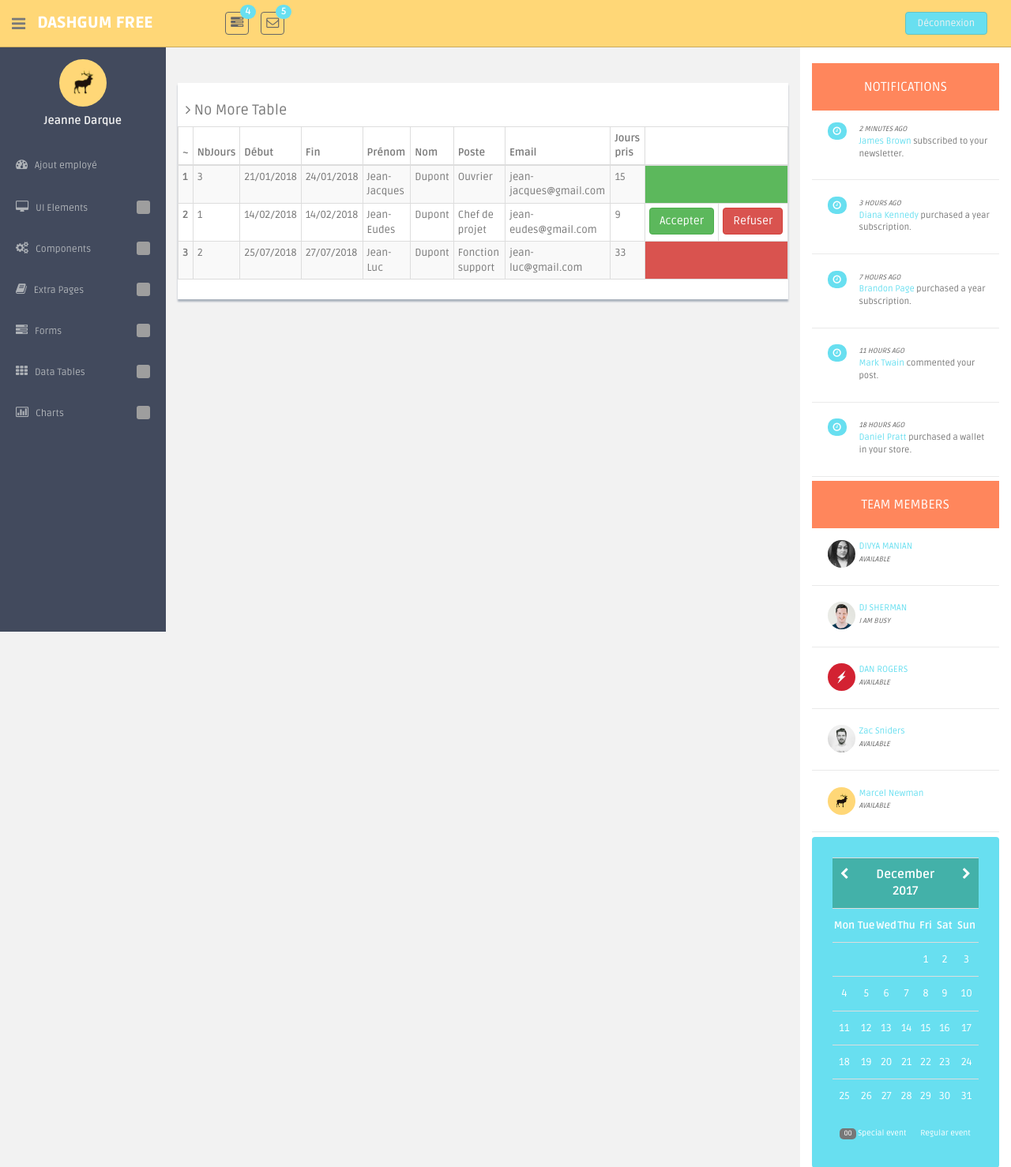
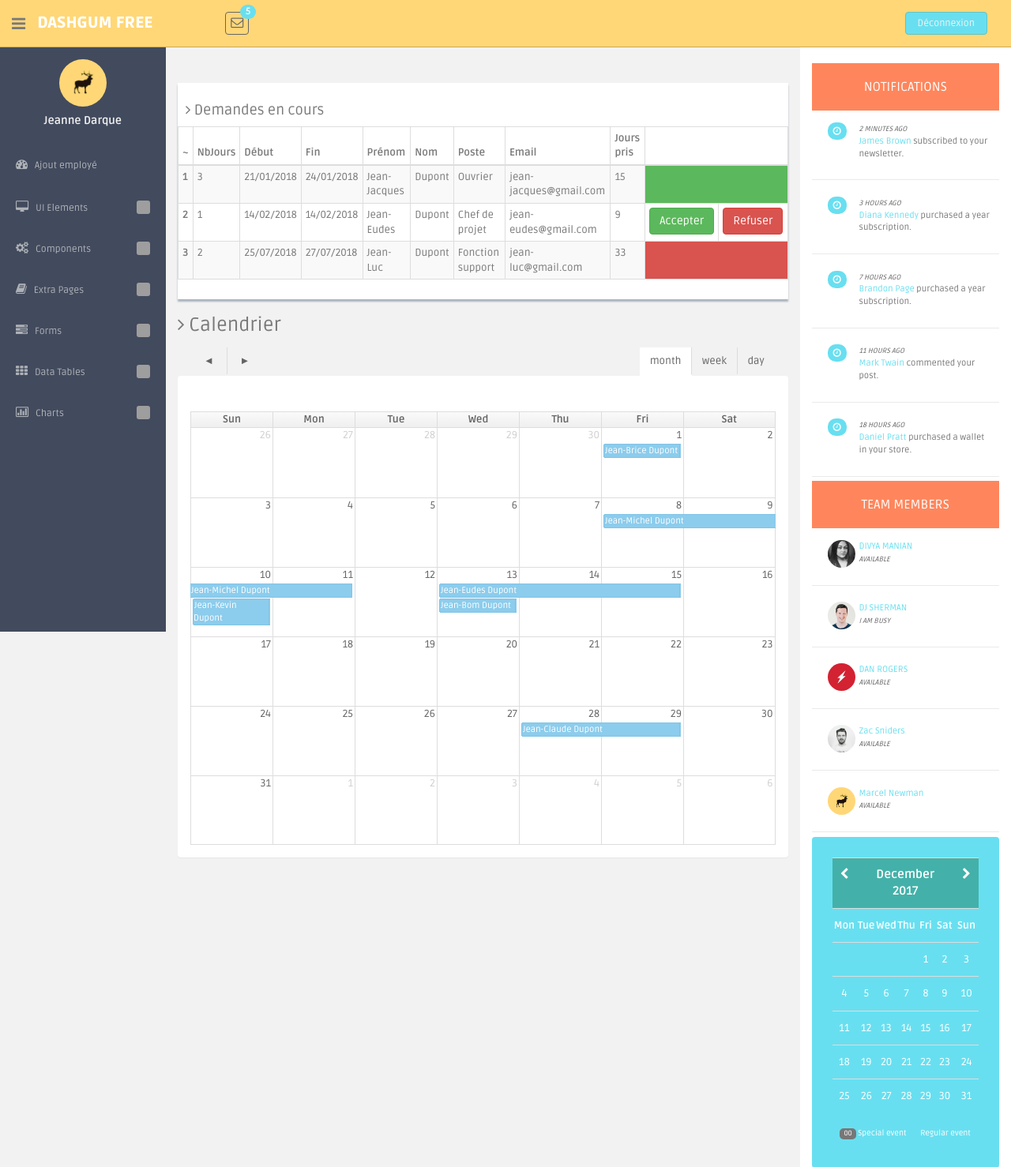
Before and after one commit to APRikube/projetCommunication, a PHP site: page /lndex.php in a window 1280 px wide. Shown: the top 1478 px of the page at 79% size. Run offline with PHP 8.4, Linux system fonts and the light colour scheme; grey boxes are pictures that could not be loaded.

Commit message:
osef lol mdr

```diff
--- a/assets/js/calendar-conf-events.js
+++ b/assets/js/calendar-conf-events.js
@@ -35,7 +35,7 @@ var Script = function () {
 
     $('#calendar').fullCalendar({
         header: {
-            left: 'prev,next today',
+            left: 'prev,next Aujourdhui',
             center: 'title',
             right: 'month,basicWeek,basicDay'
         },
@@ -66,48 +66,32 @@ var Script = function () {
         },
         events: [
             {
-                title: 'All Day Event',
+                title: 'Jean-Brice Dupont',
                 start: new Date(y, m, 1)
             },
             {
-                title: 'Long Event',
+                title: 'Jean-Michel Dupont',
                 start: new Date(y, m, d-5),
                 end: new Date(y, m, d-2)
             },
             {
                 id: 999,
-                title: 'Repeating Event',
-                start: new Date(y, m, d-3, 16, 0),
-                allDay: false
+                title: 'Jean-Kevin Dupont',
+                start: new Date(y, m, d-3)
             },
             {
-                id: 999,
-                title: 'Repeating Event',
-                start: new Date(y, m, d+4, 16, 0),
-                allDay: false
+                title: 'Jean-Bom Dupont',
+                start: new Date(y, m, d)
             },
             {
-                title: 'Meeting',
-                start: new Date(y, m, d, 10, 30),
-                allDay: false
+                title: 'Jean-Eudes Dupont',
+                start: new Date(y, m, d),
+                end: new Date(y, m, d+2)
             },
             {
-                title: 'Lunch',
-                start: new Date(y, m, d, 12, 0),
-                end: new Date(y, m, d, 14, 0),
-                allDay: false
-            },
-            {
-                title: 'Birthday Party',
-                start: new Date(y, m, d+1, 19, 0),
-                end: new Date(y, m, d+1, 22, 30),
-                allDay: false
-            },
-            {
-                title: 'Click for Google',
+                title: 'Jean-Claude Dupont',
                 start: new Date(y, m, 28),
                 end: new Date(y, m, 29),
-                url: 'http://google.com/'
             }
         ]
     });
--- a/lndex.php
+++ b/lndex.php
@@ -19,6 +19,7 @@
     <link href="assets/css/bootstrap.css" rel="stylesheet">
     <!--external css-->
     <link href="assets/font-awesome/css/font-awesome.css" rel="stylesheet"/>
+    <link href="assets/js/fullcalendar/bootstrap-fullcalendar.css" rel="stylesheet" />
     <link rel="stylesheet" type="text/css" href="assets/css/zabuto_calendar.css">
     <link rel="stylesheet" type="text/css" href="assets/js/gritter/css/jquery.gritter.css"/>
     <link rel="stylesheet" type="text/css" href="assets/lineicons/style.css">
@@ -27,8 +28,6 @@
     <link href="assets/css/style.css" rel="stylesheet">
     <link href="assets/css/style-responsive.css" rel="stylesheet">
     <link href="assets/css/table-responsive.css" rel="stylesheet">
-
-    <script src="assets/js/chart-master/Chart.js"></script>
 
     <!-- HTML5 shim and Respond.js IE8 support of HTML5 elements and media queries -->
     <!--[if lt IE 9]>
@@ -94,79 +93,6 @@
         <div class="nav notify-row" id="top_menu">
             <!--  notification start -->
             <ul class="nav top-menu">
-                <!-- settings start -->
-                <li class="dropdown">
-                    <a data-toggle="dropdown" class="dropdown-toggle" href="index.html#">
-                        <i class="fa fa-tasks"></i>
-                        <span class="badge bg-theme">4</span>
-                    </a>
-                    <ul class="dropdown-menu extended tasks-bar">
-                        <div class="notify-arrow notify-arrow-green"></div>
-                        <li>
-                            <p class="green">You have 4 pending tasks</p>
-                        </li>
-                        <li>
-                            <a href="index.html#">
-                                <div class="task-info">
-                                    <div class="desc">DashGum Admin Panel</div>
-                                    <div class="percent">40%</div>
-                                </div>
-                                <div class="progress progress-striped">
-                                    <div class="progress-bar progress-bar-success" role="progressbar" aria-valuenow="40"
-                                         aria-valuemin="0" aria-valuemax="100" style="width: 40%">
-                                        <span class="sr-only">40% Complete (success)</span>
-                                    </div>
-                                </div>
-                            </a>
-                        </li>
-                        <li>
-                            <a href="index.html#">
-                                <div class="task-info">
-                                    <div class="desc">Database Update</div>
-                                    <div class="percent">60%</div>
-                                </div>
-                                <div class="progress progress-striped">
-                                    <div class="progress-bar progress-bar-warning" role="progressbar" aria-valuenow="60"
-                                         aria-valuemin="0" aria-valuemax="100" style="width: 60%">
-                                        <span class="sr-only">60% Complete (warning)</span>
-                                    </div>
-                                </div>
-                            </a>
-                        </li>
-                        <li>
-                            <a href="index.html#">
-                                <div class="task-info">
-                                    <div class="desc">Product Development</div>
-                                    <div class="percent">80%</div>
-                                </div>
-                                <div class="progress progress-striped">
-                                    <div class="progress-bar progress-bar-info" role="progressbar" aria-valuenow="80"
-                                         aria-valuemin="0" aria-valuemax="100" style="width: 80%">
-                                        <span class="sr-only">80% Complete</span>
-                                    </div>
-                                </div>
-                            </a>
-                        </li>
-                        <li>
-                            <a href="index.html#">
-                                <div class="task-info">
-                                    <div class="desc">Payments Sent</div>
-                                    <div class="percent">70%</div>
-                                </div>
-                                <div class="progress progress-striped">
-                                    <div class="progress-bar progress-bar-danger" role="progressbar" aria-valuenow="70"
-                                         aria-valuemin="0" aria-valuemax="100" style="width: 70%">
-                                        <span class="sr-only">70% Complete (Important)</span>
-                                    </div>
-                                </div>
-                            </a>
-                        </li>
-                        <li class="external">
-                            <a href="#">See All Tasks</a>
-                        </li>
-                    </ul>
-                </li>
-                <!-- settings end -->
                 <!-- inbox dropdown start-->
                 <li id="header_inbox_bar" class="dropdown">
                     <a data-toggle="dropdown" class="dropdown-toggle" href="index.html#">
@@ -370,7 +296,7 @@
                     <div class="row mt">
                         <div class="col-lg-12">
                             <div class="content-panel">
-                                <h4><i class="fa fa-angle-right"></i> No More Table</h4>
+                                <h4><i class="fa fa-angle-right"></i> Demandes en cours</h4>
                                 <section id="no-more-tables">
                                     <table class="table table-bordered table-striped table-condensed cf">
                                         <thead>
@@ -435,6 +361,17 @@
                             </div>
                             <! --/content-panel -->
                         </div><!-- /col-md-12 -->
+                    </div>
+
+                    <h3><i class="fa fa-angle-right"></i> Calendrier</h3>
+                    <div class="row mt">
+                        <aside class="col-lg-12 mt">
+                            <section class="panel">
+                                <div class="panel-body">
+                                    <div id="calendar" class="has-toolbar"></div>
+                                </div>
+                            </section>
+                        </aside>
                     </div>
 
 
@@ -610,6 +547,8 @@
 <!-- js placed at the end of the document so the pages load faster -->
 <script src="assets/js/jquery.js"></script>
 <script src="assets/js/jquery-1.8.3.min.js"></script>
+<script src="assets/js/jquery-ui-1.9.2.custom.min.js"></script>
+<script src="assets/js/fullcalendar/fullcalendar.min.js"></script>
 <script src="assets/js/bootstrap.min.js"></script>
 <script class="include" type="text/javascript" src="assets/js/jquery.dcjqaccordion.2.7.js"></script>
 <script src="assets/js/jquery.scrollTo.min.js"></script>
@@ -626,6 +565,7 @@
 <!--script for this page-->
 <script src="assets/js/sparkline-chart.js"></script>
 <script src="assets/js/zabuto_calendar.js"></script>
+<script src="assets/js/calendar-conf-events.js"></script>
 
 <script type="application/javascript">
     $(document).ready(function () {
@@ -662,6 +602,15 @@
     }
 </script>
 
+<script>
+    //custom select box
+
+    $(function () {
+        $("select.styled").customSelect();
+    });
+
+</script>
+
 
 </body>
 </html>
```
